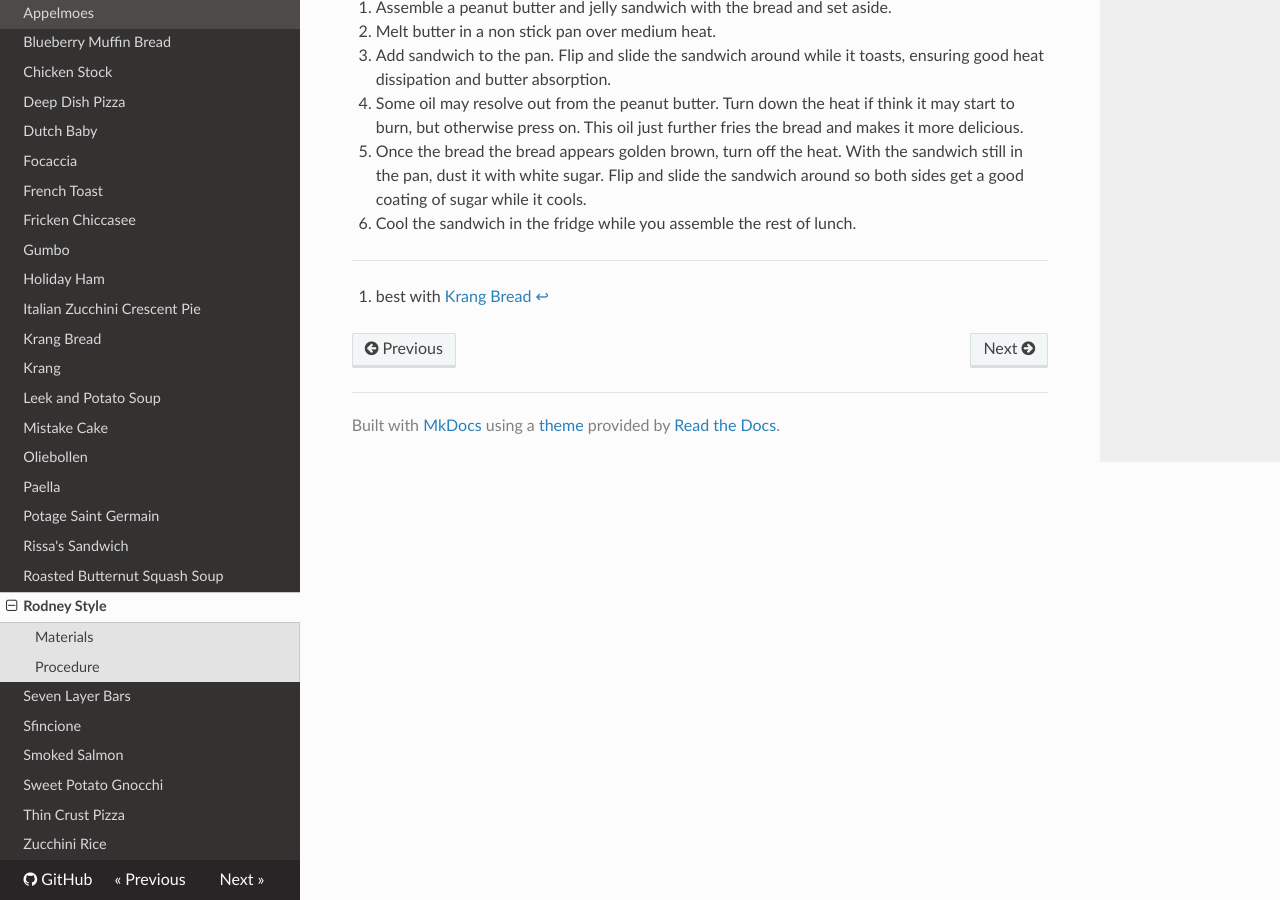
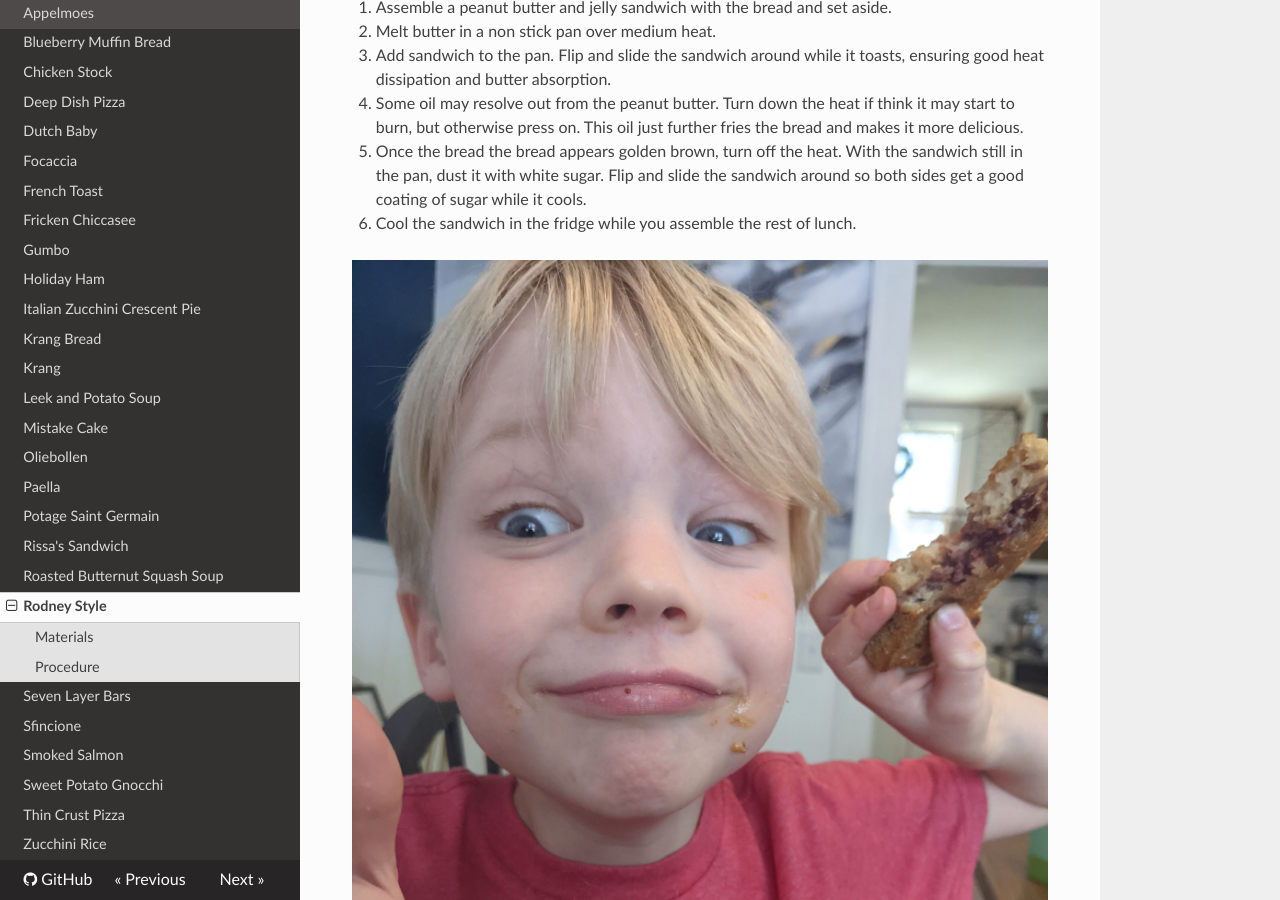
Before and after one commit to arecker/cookbook, an MkDocs documentation site: the page built from recipes/rodney-style.md, in a window 1280 px wide and 900 px high, scrolled down 912 px. Built offline with MkDocs 1.6.1, drawn with Linux system fonts in a browser that asks for light colours; nearby versions of some CDN libraries; grey boxes are pictures that could not be loaded.

Commit message:
Add better Rodney Style pic

```diff
--- a/recipes/rodney-style.md
+++ b/recipes/rodney-style.md
@@ -40,6 +40,9 @@ pick-me-up for a Sunday lunch or an indulgent after school snack.
    Flip and slide the sandwich around so both sides get a good coating
    of sugar while it cools.
 
-6. Cool the sandwich in the fridge while you assemble the rest of lunch.
+6. Cool the sandwich in the fridge while you assemble the rest of
+   lunch.
+
+![](images/rodney-approves.jpg)
 
 [Krang Bread]: krang-bread.md
```
Also changed, not shown: recipes/images/rodney-approves.jpg (added), 1 other file.
